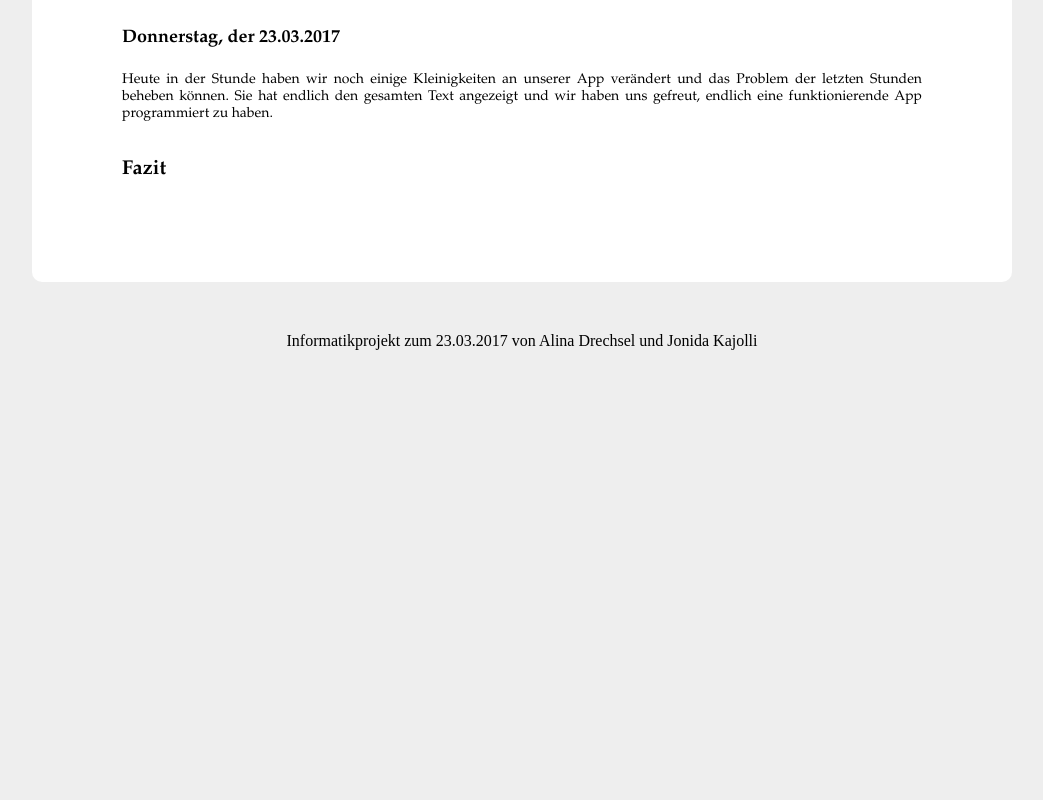
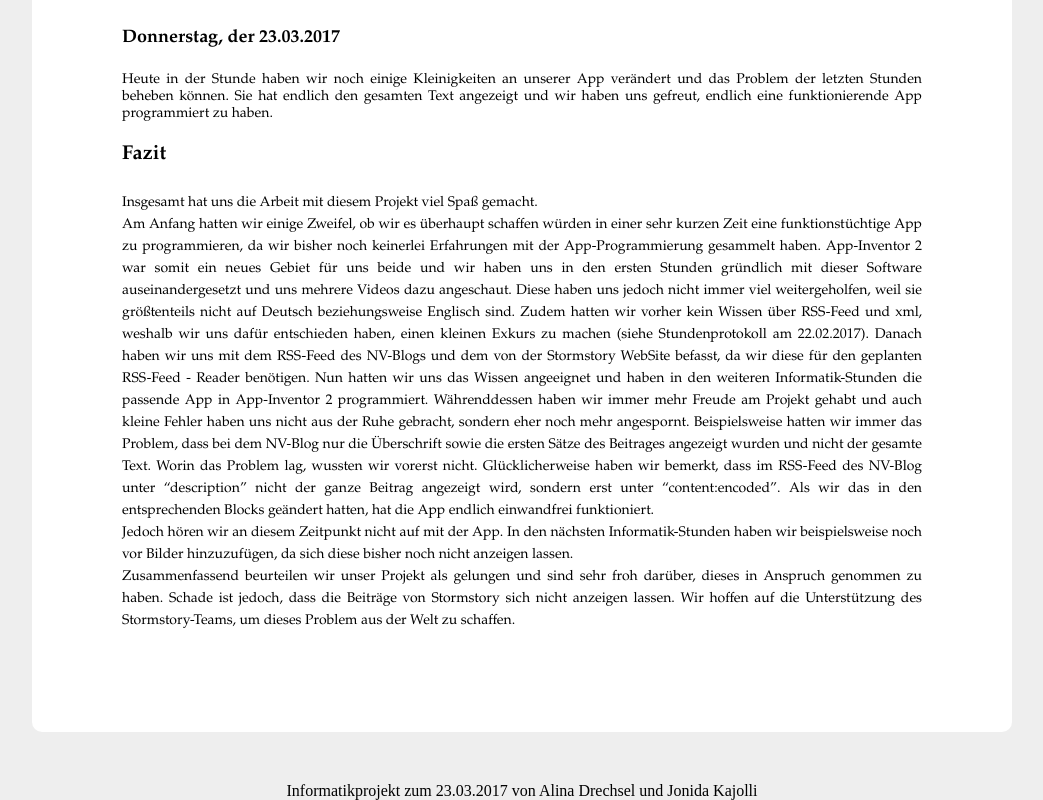
Before and after one commit to drealina/AppInventor, a plain HTML site: page index.html in a window 1280 px wide. Shown: the part 6764-7564 px from the top of the page, without its empty margins (118-1161 px from the left). Before the commit the page ends 7114 px from the top, so only its background shows below. Drawn offline with Linux system fonts and the light colour scheme.

Commit message:
Update index.html

```diff
--- a/index.html
+++ b/index.html
@@ -186,10 +186,29 @@ behoben werden kann, sind bisher aber noch nicht fündig geworden.<br>
 	Heute in der Stunde haben wir noch einige Kleinigkeiten an unserer App verändert und das Problem der letzten Stunden beheben können.
 	Sie hat endlich den gesamten Text angezeigt und wir haben uns gefreut, endlich eine funktionierende App programmiert zu haben.
 
-	</p>
 
 
 <h3 id="a_name6a_Fazit_47"><a name="6"></a>  Fazit</h3>
+<p>
+	Insgesamt hat uns die Arbeit mit diesem Projekt viel Spaß gemacht.<br> Am Anfang hatten wir einige Zweifel, ob wir es überhaupt
+	schaffen würden in einer sehr kurzen Zeit eine funktionstüchtige App zu programmieren, da wir bisher noch keinerlei Erfahrungen
+	mit der App-Programmierung gesammelt haben. App-Inventor 2 war somit ein neues Gebiet für uns beide und wir haben uns in den
+	ersten Stunden gründlich mit dieser Software auseinandergesetzt und uns mehrere Videos dazu angeschaut. Diese haben uns jedoch
+	nicht immer viel weitergeholfen, weil sie größtenteils nicht auf Deutsch beziehungsweise Englisch sind. Zudem hatten wir vorher
+	kein Wissen über RSS-Feed und xml, weshalb wir uns dafür entschieden haben, einen kleinen Exkurs zu machen (siehe Stundenprotokoll
+	am 22.02.2017). Danach haben wir uns mit dem RSS-Feed des NV-Blogs und dem von der Stormstory WebSite befasst, da wir diese für
+	den geplanten RSS-Feed - Reader benötigen. Nun hatten wir uns das Wissen angeeignet und haben in den weiteren Informatik-Stunden
+	die passende App in App-Inventor 2 programmiert. Währenddessen haben wir immer mehr Freude am Projekt gehabt und auch kleine
+	Fehler haben uns nicht aus der Ruhe gebracht, sondern eher noch mehr angespornt. Beispielsweise hatten wir immer das Problem, dass
+	bei dem NV-Blog nur die Überschrift sowie die ersten Sätze des Beitrages angezeigt wurden und nicht der gesamte Text. Worin das
+	Problem lag, wussten wir vorerst nicht. Glücklicherweise haben wir bemerkt, dass im RSS-Feed des NV-Blog unter “description” nicht
+	der ganze Beitrag angezeigt wird, sondern erst unter “content:encoded”. Als wir das in den entsprechenden Blocks geändert hatten,
+	hat die App endlich einwandfrei funktioniert. <br>Jedoch hören wir an diesem Zeitpunkt nicht auf mit der App. In den nächsten
+	Informatik-Stunden haben wir beispielsweise noch vor Bilder hinzuzufügen, da sich diese bisher noch nicht anzeigen lassen. <br>
+	Zusammenfassend beurteilen wir unser Projekt als gelungen und sind sehr froh darüber, dieses in Anspruch genommen zu haben. Schade
+	ist jedoch, dass die Beiträge von Stormstory sich nicht anzeigen lassen. Wir hoffen auf die Unterstützung des Stormstory-Teams, um
+	dieses Problem aus der Welt zu schaffen.
+	</p>
 
 </div>
 			<div id="footer">
```
